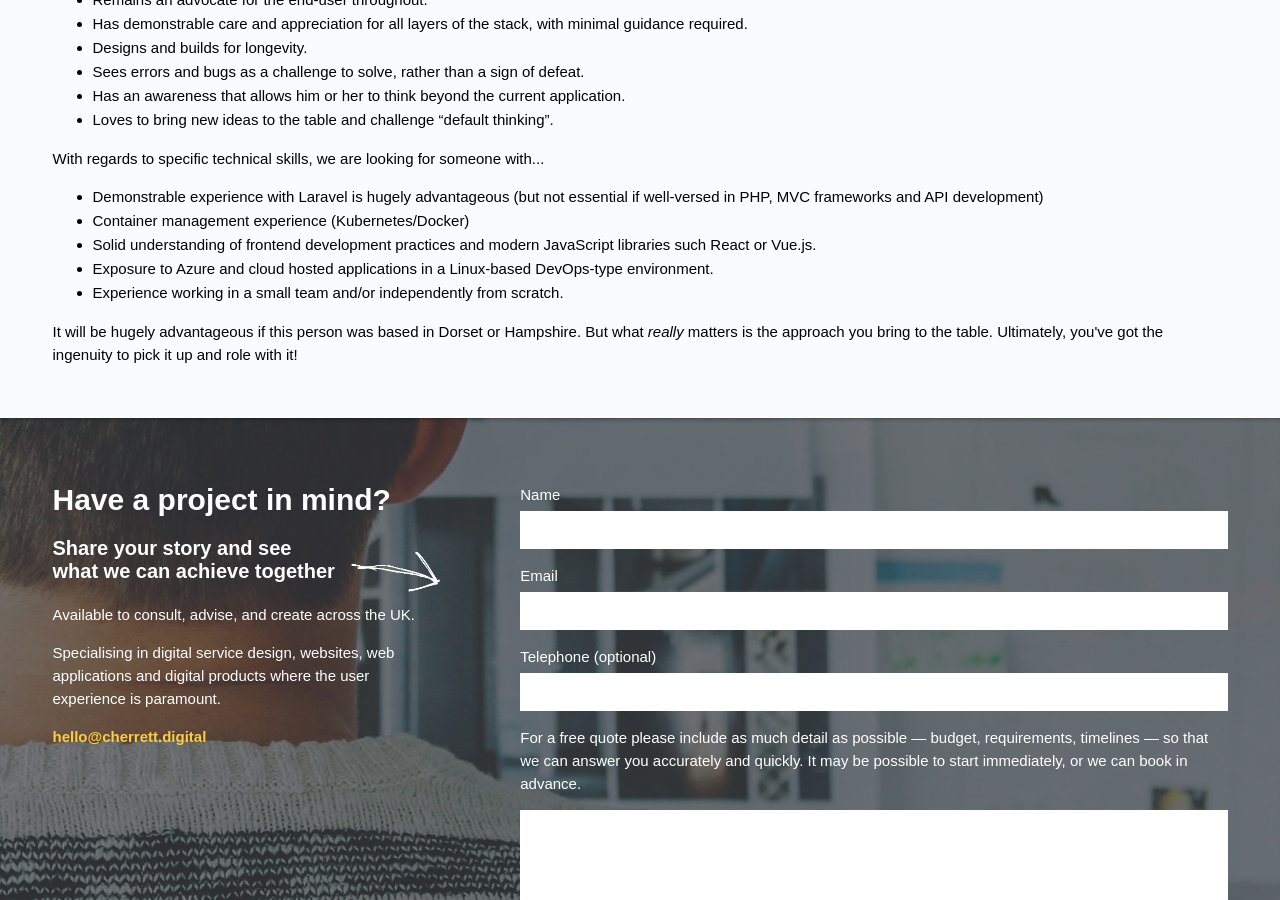
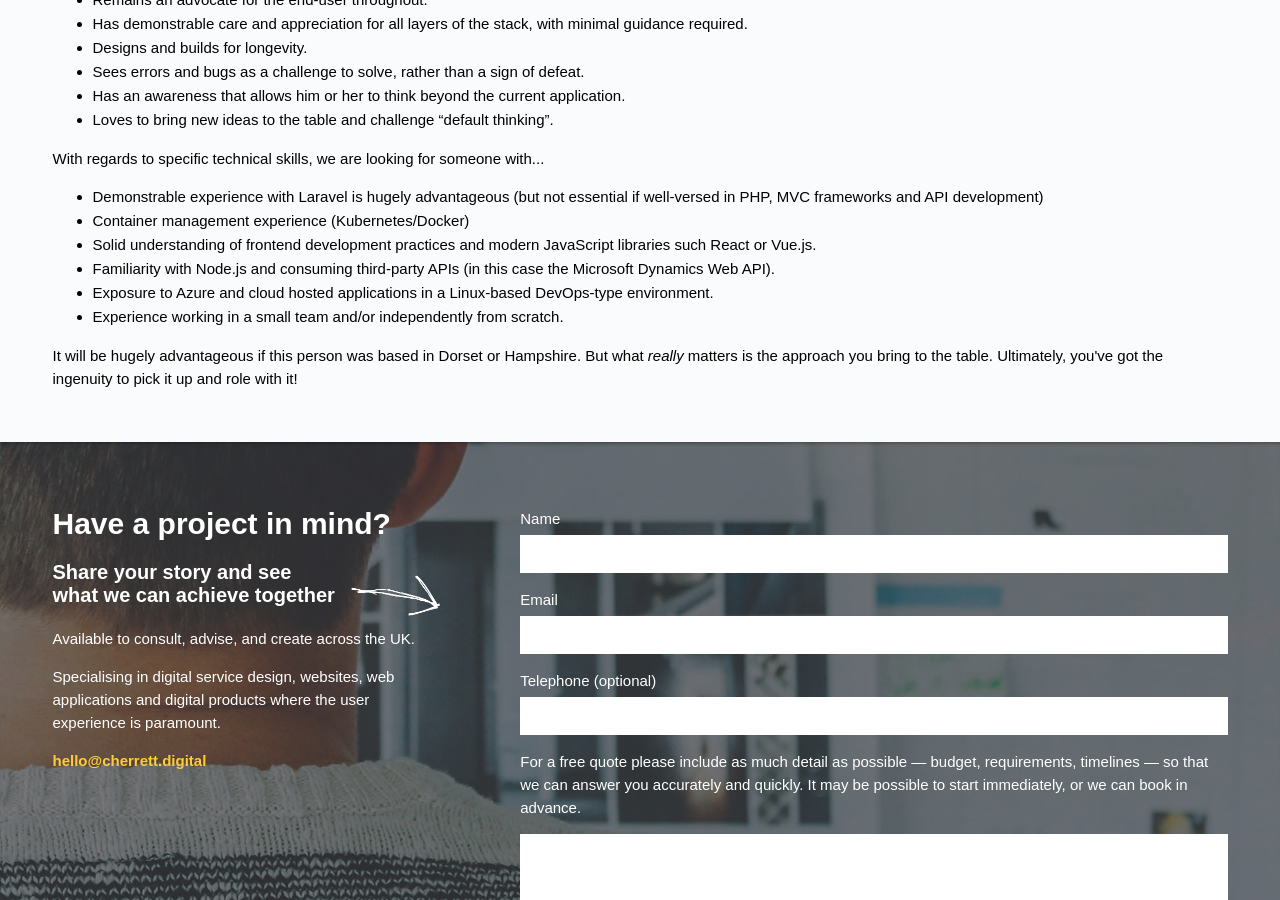
Before and after one commit to chrischerrett/chrischerrett.github.io, a Jekyll site: the page built from careers.md, in a window 1280 px wide and 900 px high, scrolled down 804 px. Built offline with Jekyll 4.4.1, drawn with Linux system fonts in a browser that asks for light colours; nearby versions of some CDN libraries.

Commit message:
Update careers.md

```diff
--- a/careers.md
+++ b/careers.md
@@ -50,6 +50,7 @@
                         <li>Demonstrable experience with Laravel is hugely advantageous (but not essential if well-versed in PHP, MVC frameworks and API development)</li>
                         <li>Container management experience (Kubernetes/Docker)</li>
                         <li>Solid understanding of frontend development practices and modern JavaScript libraries such React or Vue.js.</li>
+                        <li>Familiarity with Node.js and consuming third-party APIs (in this case the Microsoft Dynamics Web API).</li>
                         <li>Exposure to Azure and cloud hosted applications in a Linux-based DevOps-type environment.</li>
                         <li>Experience working in a small team and/or independently from scratch.</li>
                       </ul>
```
